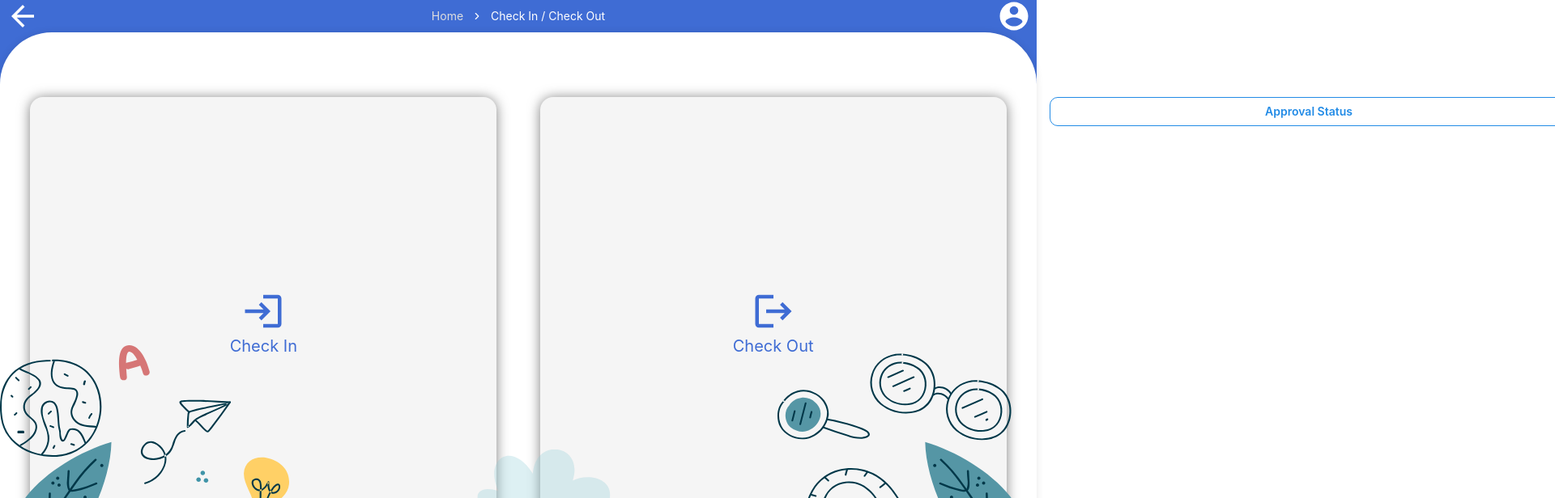
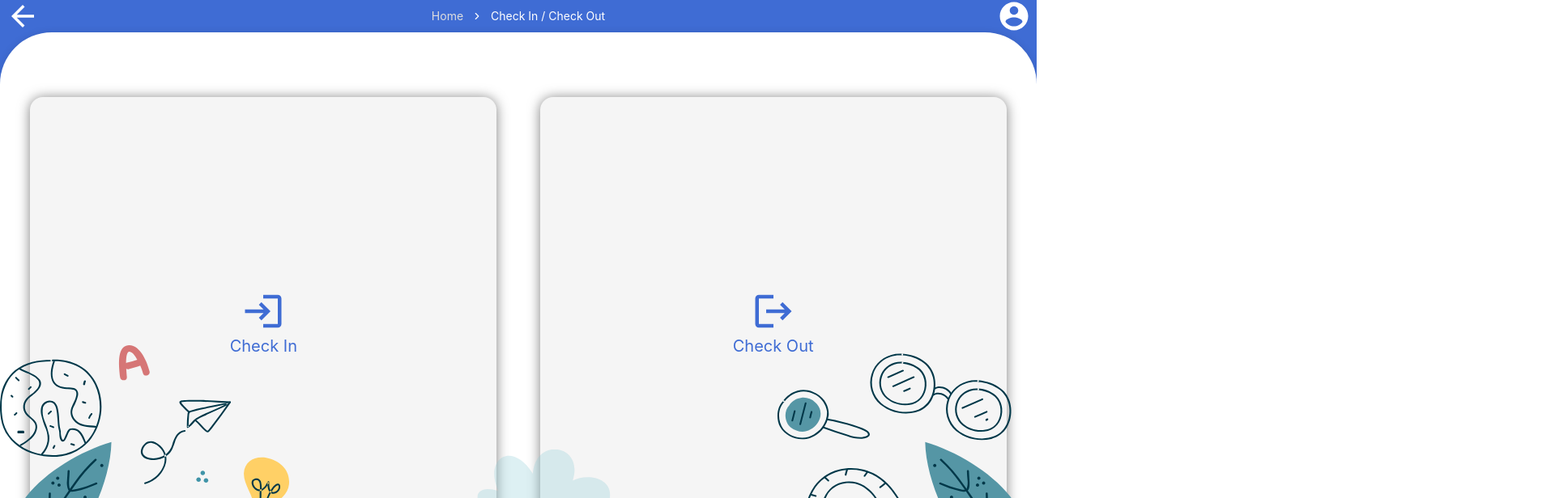
Before and after one commit to rohitjg13/Unidorm, a Next.js app: page /CheckInOut in a window 1280 px wide. Shown: the top 616 px of the page at 81% size, 1920 px wide, since content can reach past the window. Built offline with nearby package versions, Linux system fonts and the light colour scheme.

Commit message:
Check In/ Check Out page

```diff
--- a/pages/CheckInOut/index.tsx
+++ b/pages/CheckInOut/index.tsx
@@ -45,8 +45,9 @@ export default function IndexPage() {
         <AccountCircle style={{ scale: "1.75", color: "white" }} />
       </SimpleGrid>
 
-      <Group className={styles.bottom}>
-        <Group style={{ display: "flex", flexDirection: "column", justifyContent: "spece-evenly", alignItems: "center", height: "80%" }}>
+      <Stack className={styles.bottom}>
+        <Group style={{ display: "flex", flexDirection: "column", justifyContent: "centre", alignItems: "center", height: "85vh", position: "relative" }}>
+            <Stack gap={"6rem"} style={{ display: "flex", flexDirection: "column", justifyContent: "spece-between", alignItems: "center", height: "100%" }}>
                 <Group style={{ width: "100vw", display: "flex", alignItems: "center", justifyContent: "space-evenly" }}>
                     <UnstyledButton style={buttonStyle}>
                         <SimpleGrid cols={1} style={{ display: "flex", flexDirection: "column", justifyContent: "center", alignItems: "center" }}>
@@ -61,9 +62,10 @@ export default function IndexPage() {
                         </SimpleGrid>
                     </UnstyledButton>
                 </Group>
-            <Button variant="outline" color="blue" style={{ width: "50%", borderRadius: 10 }}>Approval Status</Button>
+                <Button variant="outline" color="blue" size="xl" style={{ width: "80%", borderRadius: 10 }}>Approval Status</Button>
+            </Stack>
         </Group>
-      </Group>
+      </Stack>
 
       <Box style={{ position: "fixed", bottom: 0, width: "100vw"}}>
               <Image src="../../images/vector.svg" radius="md" style={{ width: "100%", margin: 0 }} />
```
Lines whose indentation alone changed are shown as unchanged.
